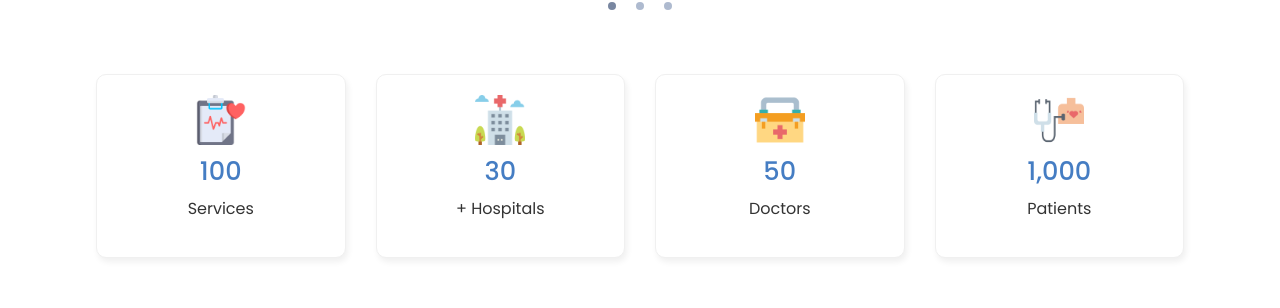
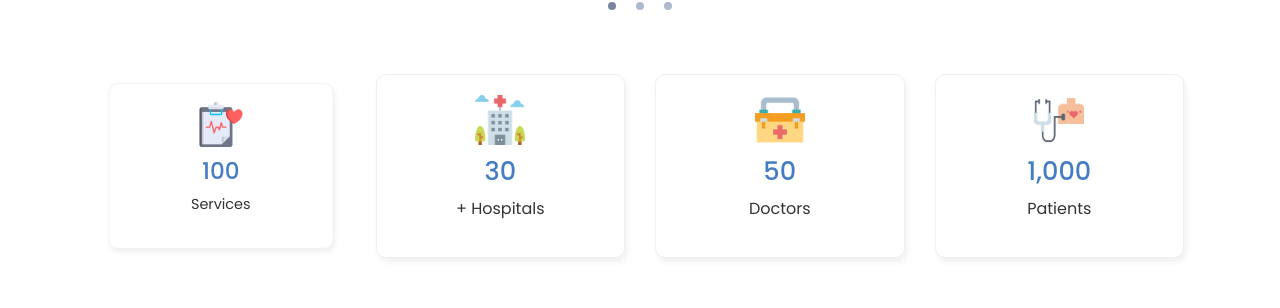
Before and after one commit to sajidurshajib/healthx-main-nextjs, a Next.js app: page / in a window 1280 px wide. In both pictures the pointer is over the element 220 px from the left and 2165 px from the top of the page. Shown: the part 2000-2308 px from the top of the page. Built offline with nearby package versions, Linux system fonts and the light colour scheme.

Commit message:
added: hover in div

```diff
--- a/components/WhyUs/WhyUs.module.css
+++ b/components/WhyUs/WhyUs.module.css
@@ -16,6 +16,12 @@
     padding: 20px 30px;
     position: relative;
     overflow: hidden;
+}
+
+.whyContainer > div:hover {
+    cursor: pointer;
+    transform: scale(0.9, 0.9);
+    transition: 500ms;
 }
 
 .whyContainer > div > .Counter {
```
